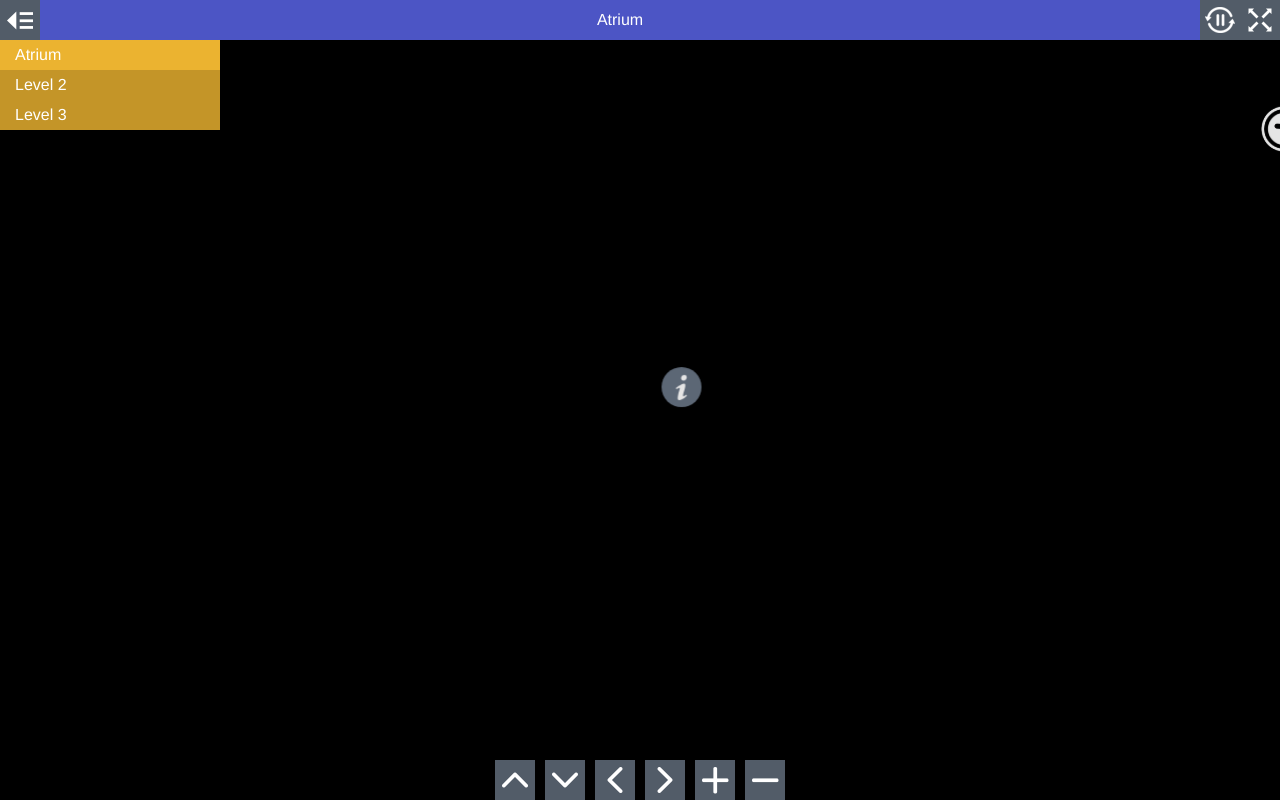
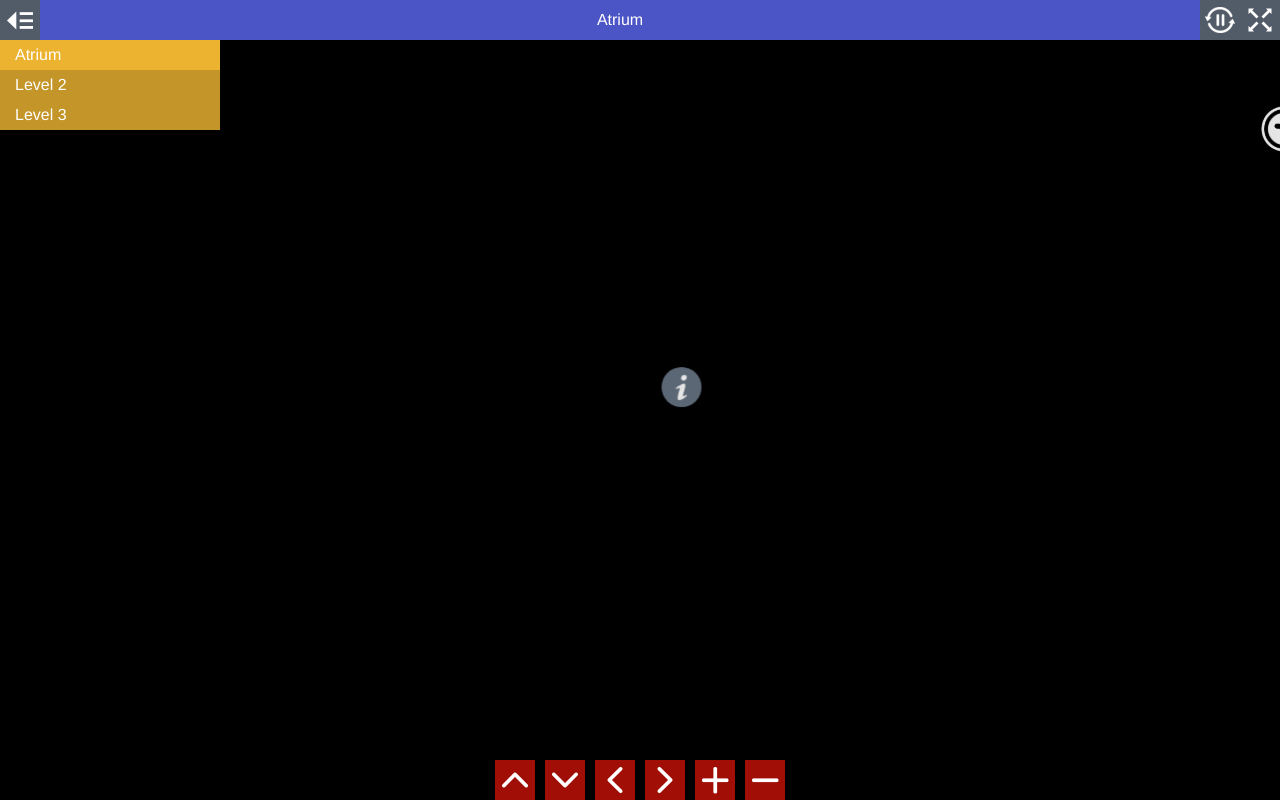
Before and after one commit to gladysssss/SchoolofBusiness, a plain HTML site: page index.html in a window 1280 px wide. Drawn offline with Linux system fonts and the light colour scheme.

Commit message:
Update style.css

```diff
--- a/style.css
+++ b/style.css
@@ -786,8 +786,8 @@ body.single-scene #sceneList, body.single-scene #sceneListToggle {
   width: 40px;
   height: 40px;
   padding: 5px;
-  background-color: rgb(103,115,131);
-  background-color: rgba(103,115,131,0.8);
+  background-color: rgb(201, 18, 8);
+  background-color: rgba(201, 18, 8,0.8);
 }
 
 body.view-control-buttons .viewControlButton {
```
